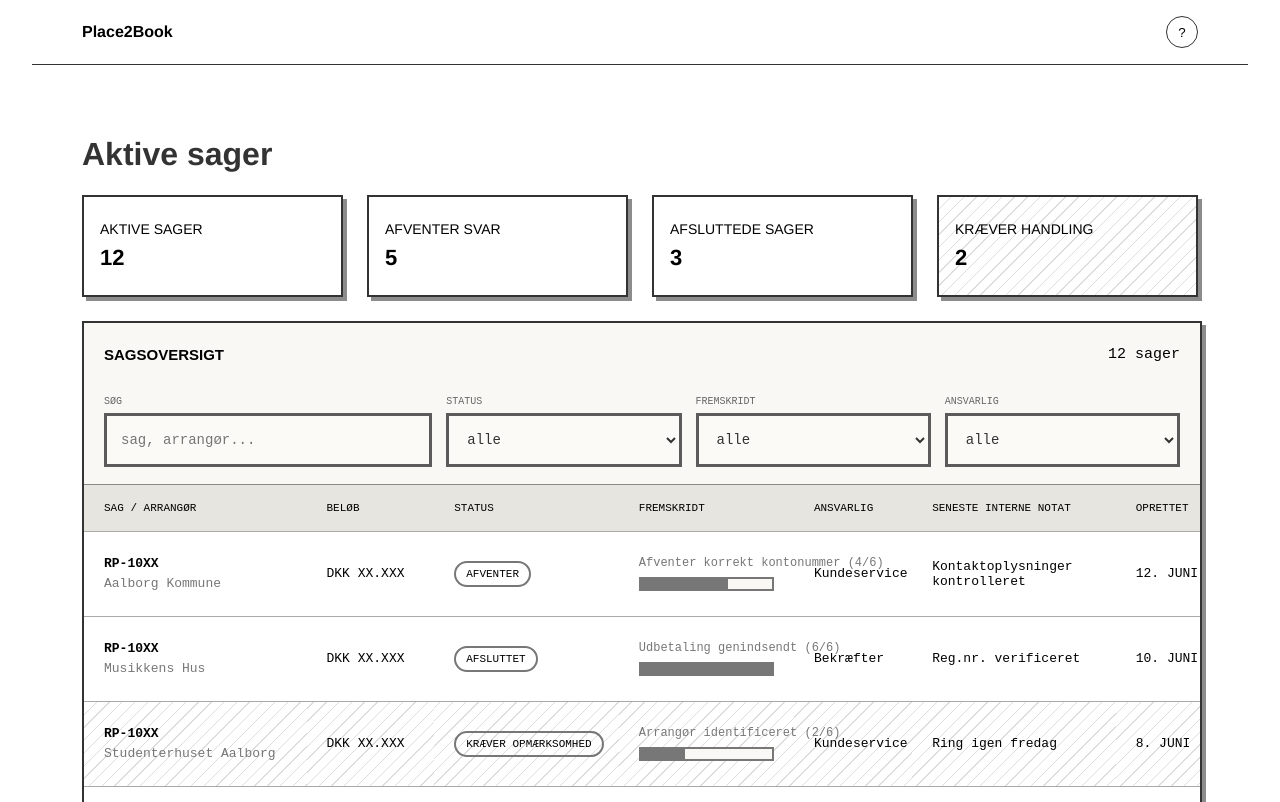
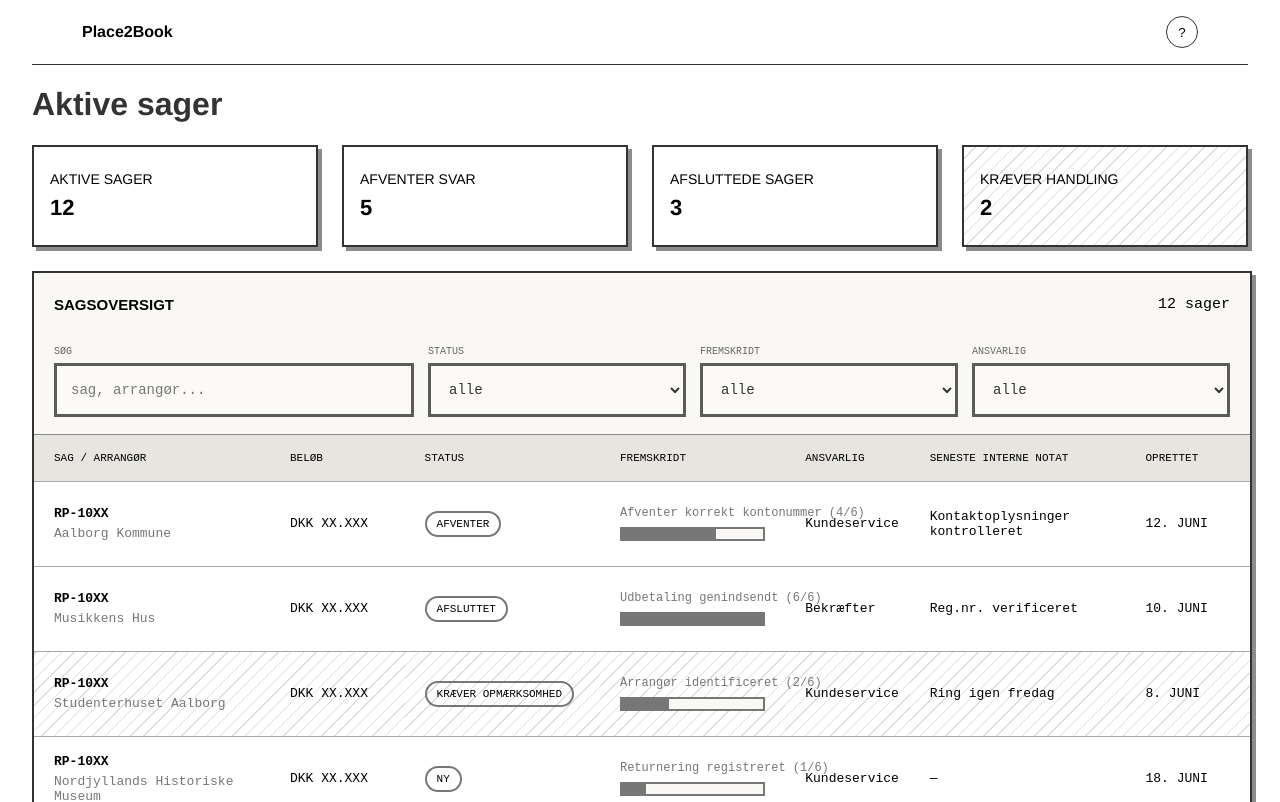
Before and after one commit to cs-26-dat-3-05/P3, a React (Vite) app in the folder frontend/: page / in a window 1280 px wide. Shown: the top 802 px of the page. Built offline with nearby package versions, Linux system fonts and the light colour scheme.

Commit message:
pulled changes

```diff
--- a/frontend/src/styles/GlobalStyles.ts
+++ b/frontend/src/styles/GlobalStyles.ts
@@ -16,7 +16,7 @@ import { createGlobalStyle } from "styled-components";
  * Side wrapper med padding
  *   <main className="page">...</main>
  *
- * Klasser: box, page
+ * Klasser: box
  */
 
 const GlobalStyles = createGlobalStyle`
@@ -48,8 +48,5 @@ const GlobalStyles = createGlobalStyle`
     box-shadow: var(--shadow);
     padding: 8px;
   }
-  .page {
-    padding: 50px;
-  }
 `;
 export default GlobalStyles;
```
